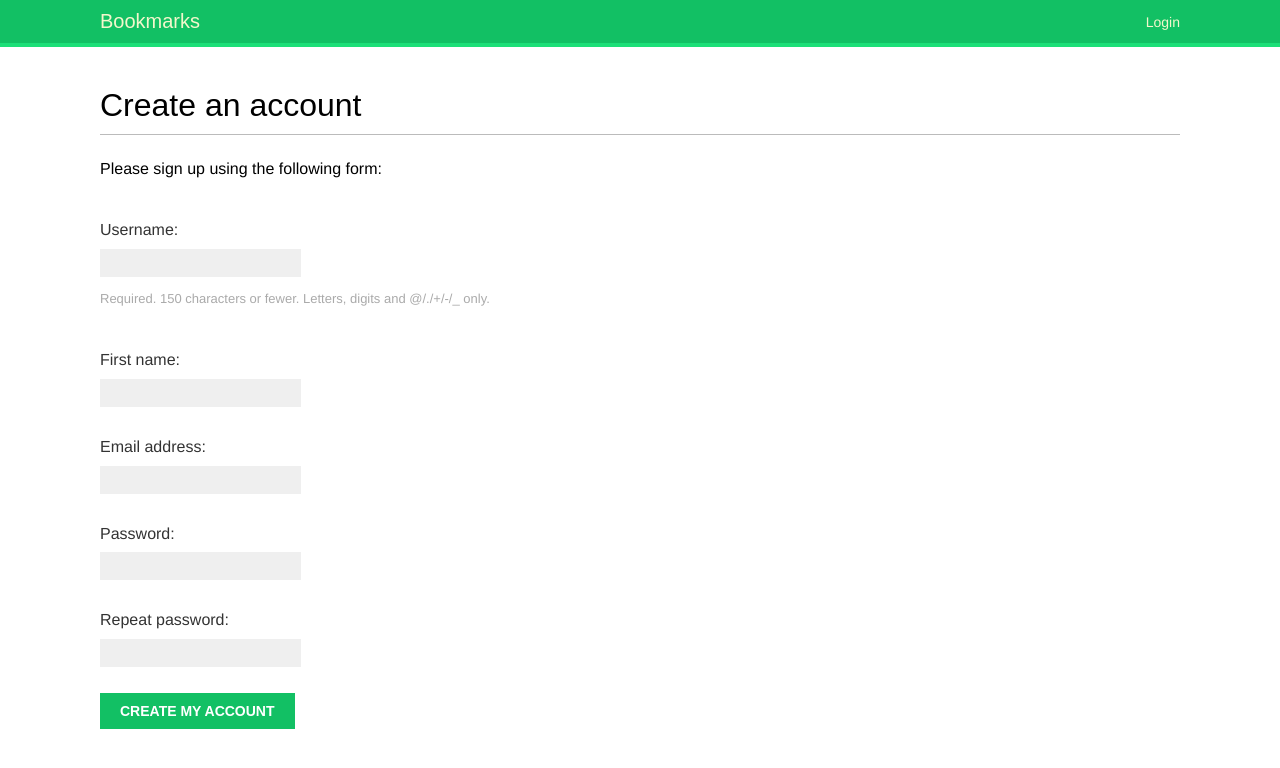
After one commit to cicekhayri/django-simple-image-bookmarks, a Django app: page /account/register/ in a window 1280 px wide. The commit adds this page. Shown: the top 768 px of the page. Run offline with Django 3.2, Linux system fonts and the light colour scheme; some web fonts are replaced.

Commit message:
registration user added

```diff
--- a/account/forms.py
+++ b/account/forms.py
@@ -1,6 +1,24 @@
 from django import forms
+from django.contrib.auth.models import User
 
 
 class LoginForm(forms.Form):
 	username = forms.CharField()
 	password = forms.CharField(widget=forms.PasswordInput)
+
+
+class UserRegistrationForm(forms.ModelForm):
+	password = forms.CharField(label='Password',
+								widget=forms.PasswordInput)
+	password2 = forms.CharField(label='Repeat password',
+								widget=forms.PasswordInput)
+
+	class Meta:
+		model = User
+		fields = ('username', 'first_name', 'email')
+
+	def clean_password2(self):
+		cd = self.cleaned_data
+		if cd['password'] != cd['password2']:
+			raise forms.ValidationError('Password don\'t match.')
+		return cd['password2']
--- /dev/null
+++ b/account/templates/account/register.html
@@ -0,0 +1,13 @@
+{% extends "base.html" %}
+
+{% block title %}Create an account{% endblock %}
+
+{% block content %}
+	<h1>Create an account</h1>
+	<p>Please sign up using the following form:</p>
+	<form action="." method="post">
+		{{ user_form.as_p }}
+		{% csrf_token %}
+		<p><input type="submit" value="Create my account"></p>
+	</form>
+{% endblock %}
--- a/account/templates/registration/login.html
+++ b/account/templates/registration/login.html
@@ -10,7 +10,9 @@
 			Please try again.
 		</p>
 	{% else %}
-		<p>Please use the following form to login:</p>
+		<p>Please use the following form to login.
+		If you don't have an account <a href="{% url "register" %}">register here</a></p>
+		</p>
 	{% endif %}
 
 	<div class="login-form">
--- a/account/urls.py
+++ b/account/urls.py
@@ -29,4 +29,6 @@ urlpatterns = [
 	url(r'^password-reset/complete/$',
 		'django.contrib.auth.views.password_reset_complete', name='password_reset_complete'),
 
+	# register user
+	url(r'^register/$', views.register, name='register'),
 ]
--- a/account/views.py
+++ b/account/views.py
@@ -3,7 +3,7 @@ from django.shortcuts import render
 from django.contrib.auth import authenticate, login
 from django.contrib.auth.decorators import login_required
 
-from .forms import LoginForm
+from .forms import LoginForm, UserRegistrationForm
 
 
 def user_login(request):
@@ -30,3 +30,16 @@ def user_login(request):
 @login_required
 def dashboard(request):
 	return render(request, 'account/dashboard.html', {'section': 'dashboard'})
+
+
+def register(request):
+	if request.method == 'POST':
+		user_form = UserRegistrationForm(request.POST)
+		if user_form.is_valid():
+			new_user = user_form.save(commit=False)
+			new_user.set_password(user_form.cleaned_data['password'])
+			new_user.save()
+			return render(request, 'account/register_done.html', {'new_user': new_user})
+	else:
+		user_form = UserRegistrationForm()
+	return render(request, 'account/register.html', {'user_form': user_form})
```
Also changed, not shown: account/templates/account/register_done.html (added, +9 -0 lines), db.sqlite3.
